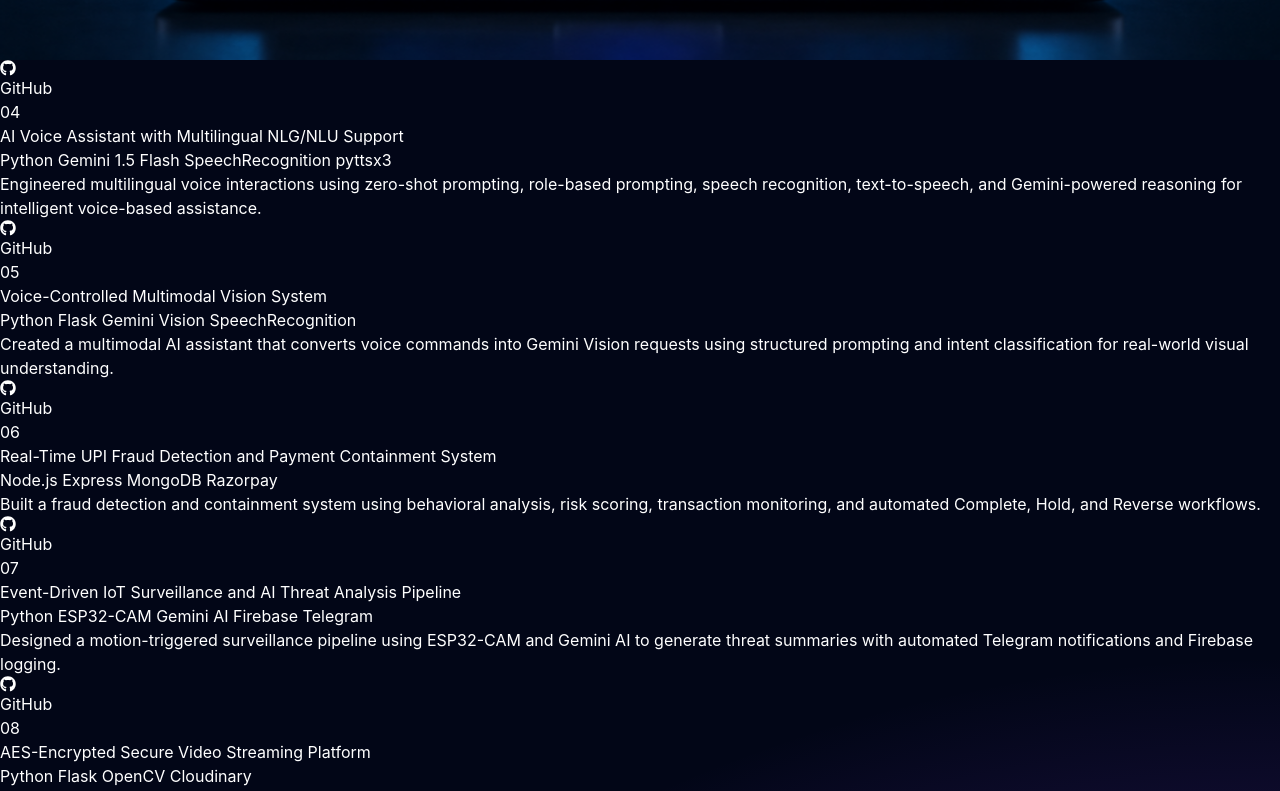
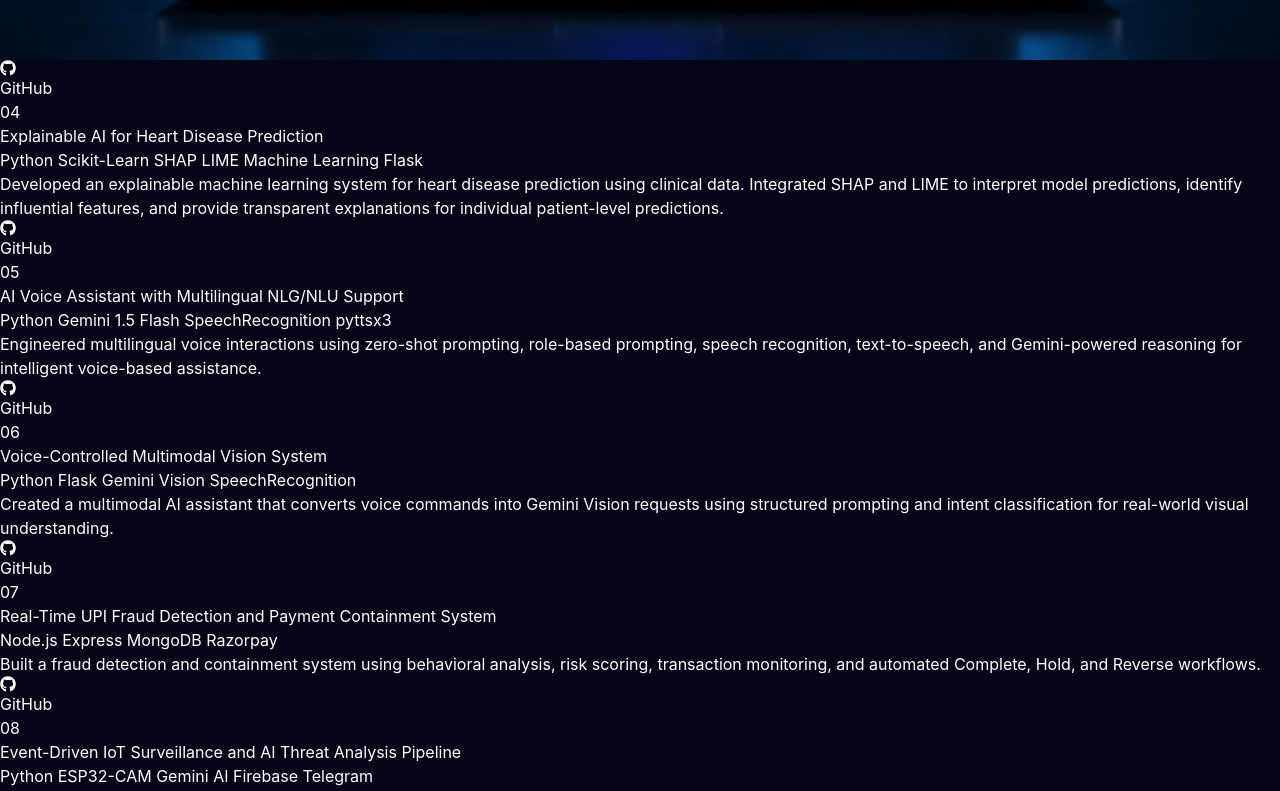
Before and after one commit to Dhanushsj12/portfolio, a React app: page / in a window 1280 px wide. Shown: the part 3800-4591 px from the top of the page. Built offline with nearby package versions, Linux system fonts and the light colour scheme; the HTML template or start-up script is replaced by a standard one.

Commit message:
Add Explainable AI clinical decision support project

```diff
--- a/src/data/projects.js
+++ b/src/data/projects.js
@@ -22,6 +22,14 @@
 tech:"Python, Flask, Gemini 2.5 Flash, PyPDF2, Tailwind CSS",
 desc:"Built an AI-powered ATS evaluator using Gemini 2.5 Flash to analyze resumes, calculate ATS scores, identify skill gaps, generate interview readiness assessments, and provide personalized career recommendations through structured prompt engineering.",
 github:"https://github.com/Dhanushsj12/ai_resume_analyzer"
+},
+
+{
+title:"Explainable AI for Heart Disease Prediction",
+image:"/projects/10.png",
+tech:"Python, Scikit-Learn, SHAP, LIME, Machine Learning, Flask",
+desc:"Developed an explainable machine learning system for heart disease prediction using clinical data. Integrated SHAP and LIME to interpret model predictions, identify influential features, and provide transparent explanations for individual patient-level predictions.",
+github:"https://github.com/Dhanushsj12/Explainable-AI-Clinical-Decision-Support-System"
 },
 
 {
```
Also changed, not shown: public/projects/11.png (added), 1 other file (tests, documents, lock files or other folders).
